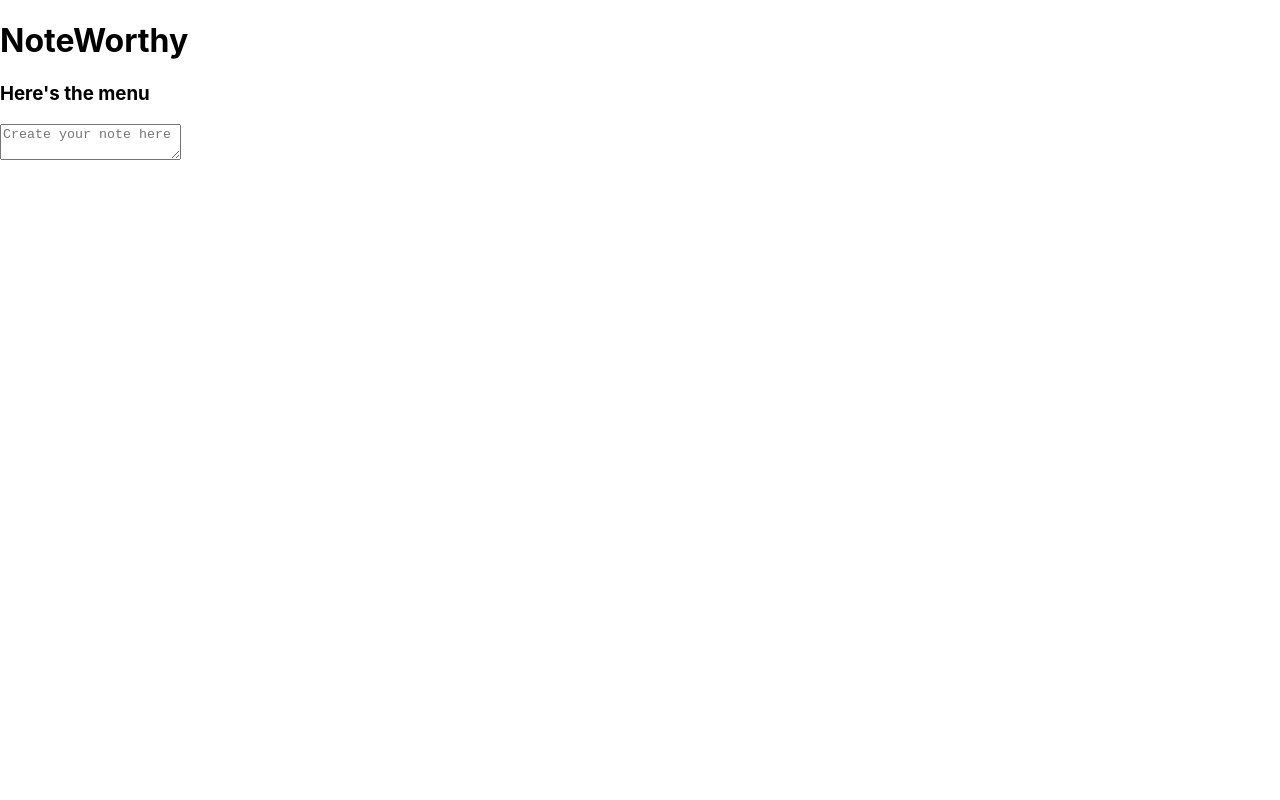
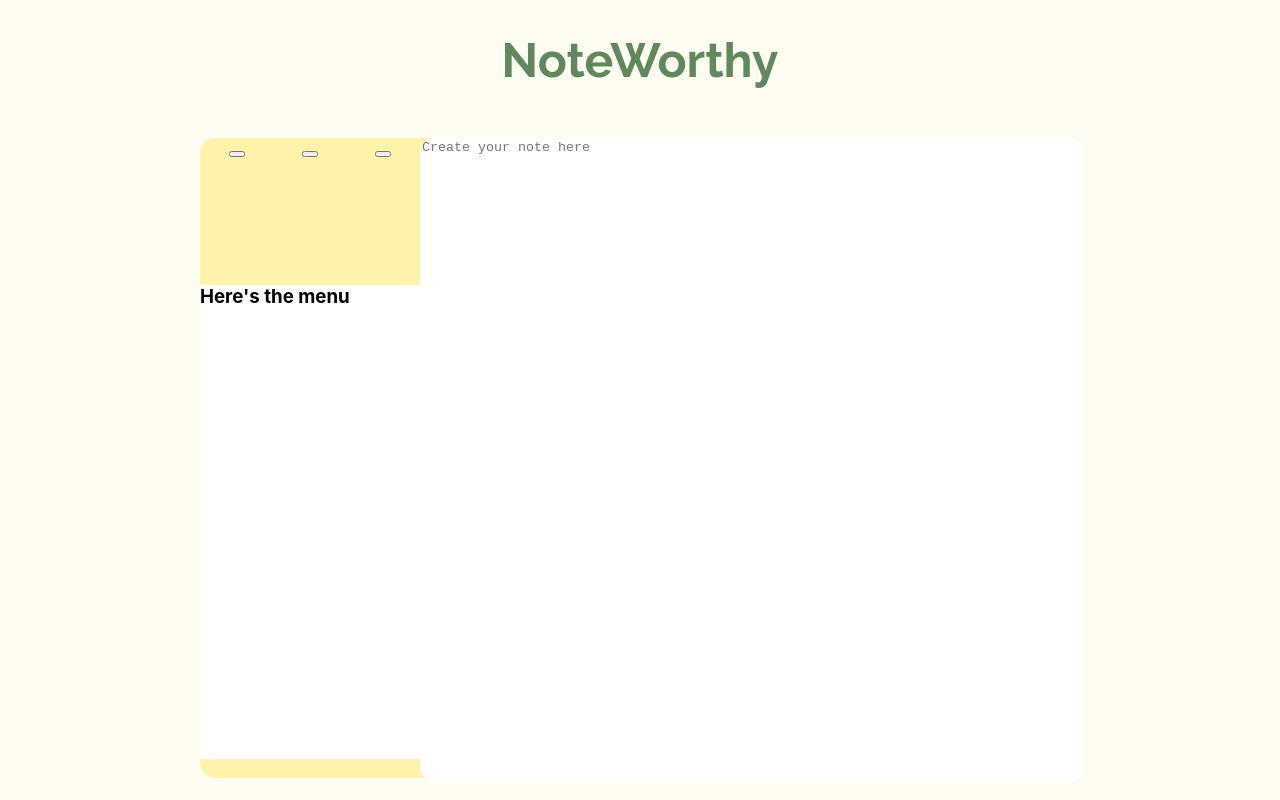
Before and after one commit to plattthompson/notable, a React (Create React App) app: page / in a window 1280 px wide. Built offline with nearby package versions, Linux system fonts and the light colour scheme.

Commit message:
removed material ui

```diff
--- a/package.json
+++ b/package.json
@@ -3,7 +3,7 @@
   "version": "0.1.0",
   "private": true,
   "dependencies": {
-    "@material-ui/core": "^4.2.1",
+    "@material-ui/icons": "^4.2.1",
     "react": "^16.8.6",
     "react-dom": "^16.8.6",
     "react-scripts": "3.0.1"
--- a/public/index.html
+++ b/public/index.html
@@ -3,6 +3,7 @@
   <head>
     <meta charset="utf-8" />
     <link rel="shortcut icon" href="%PUBLIC_URL%/favicon.ico" />
+    <link rel="stylesheet" type="text/css" href="https://fonts.googleapis.com/css?family=Raleway:700&display=swap">
     <meta name="viewport" content="width=device-width, initial-scale=1" />
     <meta name="theme-color" content="#000000" />
     <!--
--- a/src/App.css
+++ b/src/App.css
@@ -1,11 +1,64 @@
-/*body {
-	height: 100vh;
+body {
+	background-color: #FFFDF1;
 }
 
-.flex {
-	height: 100vh;
-	display: flex;
-	flex-direction: column;
-	justify-content: center;
-	align-items: center;
-}*/
+.title {
+	font-family: 'Raleway', sans-serif;
+	text-align: center;
+	/*color: #2B5CA7;*/
+	/*color: #326ac1;*/
+	/*color: #4F8958;
+	color: #488A50;
+	color: #498354;*/
+	color: #5F885F;
+	font-size: 1.5em;
+}
+
+.app-container {
+	height: 80vh;
+	display: grid;
+	grid-template-columns: repeat(12, 1fr);
+	grid-template-rows: repeat(5, 1fr);
+	margin-top: 50px;
+	margin-left: 200px;
+	margin-right: 200px;
+	border-radius: 15px;
+	background-color: #fff3aa;
+}
+
+.add {
+	grid-column: 1 / 2;
+	grid-row: 1 / 2;
+	text-align: center;
+}
+
+.save-note {
+	grid-column: 2 / 3;
+	grid-row: 1 / 2;
+	text-align: center;
+}
+
+.trash {
+	grid-column: 3 / 4;
+	grid-row: 1 / 2;
+	text-align: center;
+}
+
+.menu {
+	grid-column: 1 / 4;
+	grid-row: 2 / 6;
+	background-color: white;
+}
+
+.note {
+	grid-column: 4 / 13;
+	grid-row: 1 / 6;
+}
+
+.note-box {
+	width: 100%;
+	height: 100%;
+	border-radius: 15px;
+	border-style: none;
+	resize: none;
+}
--- a/src/App.js
+++ b/src/App.js
@@ -1,26 +1,72 @@
 import React, { Component } from 'react';
 import './App.css';
-import Grid from '@material-ui/core/Grid';
 import Title from './components/Title.js';
+import Add from './components/Add.js';
+import Trash from './components/Trash.js';
+import SaveNote from './components/SaveNote.js'
 import Menu from './components/Menu.js';
 import Note from './components/Note.js';
 
 class App extends Component {
 	state = {
+		title: "",
 		text: ""
+	}
+
+	saveText = (event) => {
+		this.setState({ text: event.target.value });
+	}
+
+	newNote = () => {
+		// Prepend title, empty state
+	}
+
+	saveChanges = () => {
+		// Send state to server
+	}
+
+	deleteNote = () => {
+		// Empty string, delete node, send delete request to back-end
 	}
 
 	render() {
 		return (
 			<div>
-				<Grid>
-					<Title />
-					<Menu />
-					<Note />
-				</Grid>
+				<Title />
+				<div className="app-container background">
+					<Add className="add"/>
+					<SaveNote saveChanges={this.saveChanges} className="save-note"/>
+					<Trash className="trash"/>
+					<Menu className="menu"/>
+					<Note saveText={this.saveText} className="note"/>
+				</div>
 			</div>
 		);
 	}
 }
+/*
+<div>
+				<Title className="title" />
+				<div className="app-container background">
+					<Grid container justify="center" alignItems="center">
+						<Grid item sm={4} align="center">
+							<Add className="add"/>
+						</Grid>
+						<Grid item sm={4} align="center">
+							<SaveNote saveChanges={this.saveChanges} className="save-note"/>
+						</Grid>
+						<Grid item sm={4} align="center">
+							<Trash className="trash"/>
+						</Grid>
+						<Grid item sm={6}>
+							<Menu className="menu"/>
+						</Grid>
+						<Grid item sm={6}>
+							<Note saveText={this.saveText} className="note"/>
+						</Grid>
+					</Grid>
+				</div>
+			</div>
+*/
 
 export default App;
--- /dev/null
+++ b/src/components/Add.js
@@ -0,0 +1,15 @@
+import React, { Component } from 'react';
+
+class Add extends Component {
+	render() {
+		return (
+			<div className="add">
+				<button>
+					<i />
+				</button>
+			</div>
+		)
+	}
+}
+
+export default Add;
--- a/src/components/Menu.js
+++ b/src/components/Menu.js
@@ -3,7 +3,7 @@ import React, { Component } from 'react';
 class Menu extends Component {
 	render() {
 		return (
-			<h3>Here's the menu</h3>
+			<h3 className="menu">Here's the menu</h3>
 		);
 	}
 }
--- a/src/components/Note.js
+++ b/src/components/Note.js
@@ -1,10 +1,16 @@
 import React, { Component } from 'react';
 
 class Note extends Component {
+
 	render() {
 		return (
-			<div>
-				<textarea placeholder="Create your note here"></textarea>
+			<div className="note">
+				<textarea
+					value={this.value}
+					onChange={this.props.saveText}
+					className="note-box"
+					placeholder="Create your note here"
+				/>
 			</div>
 		);
 	}
--- /dev/null
+++ b/src/components/SaveNote.js
@@ -0,0 +1,15 @@
+import React, { Component } from 'react';
+
+class SaveNote extends Component {
+	render() {
+		return (
+			<div className="save-note">
+				<button onSubmit={this.props.saveChanges} type="submit">
+					<i />
+				</button>
+			</div>
+		)
+	}
+}
+
+export default SaveNote;
--- a/src/components/Title.js
+++ b/src/components/Title.js
@@ -1,13 +1,13 @@
-import React, { Component } from 'react';
+import React from 'react';
 
-class Title extends Component {
-	render() {
-		return (
-			<div>
-				<h1>NoteWorthy</h1>
-			</div>
-		);
-	}
+const Title = () => {
+	return (
+		<div className="title">
+				<h1>
+					NoteWorthy
+				</h1>
+		</div>
+	);
 }
 
 export default Title;
--- /dev/null
+++ b/src/components/Trash.js
@@ -0,0 +1,15 @@
+import React, { Component } from 'react';
+
+class Trash extends Component {
+	render() {
+		return (
+			<div className="trash">
+				<button>
+					<i />
+				</button>
+			</div>
+		)
+	}
+}
+
+export default Trash;
```
Also changed, not shown: src/components/Save.js (deleted, +0 -13 lines), 1 other file (tests, documents, lock files or other folders).
